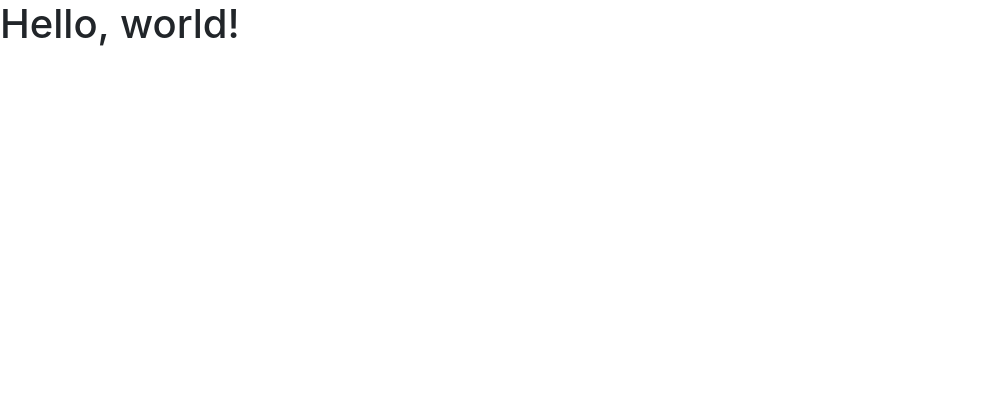
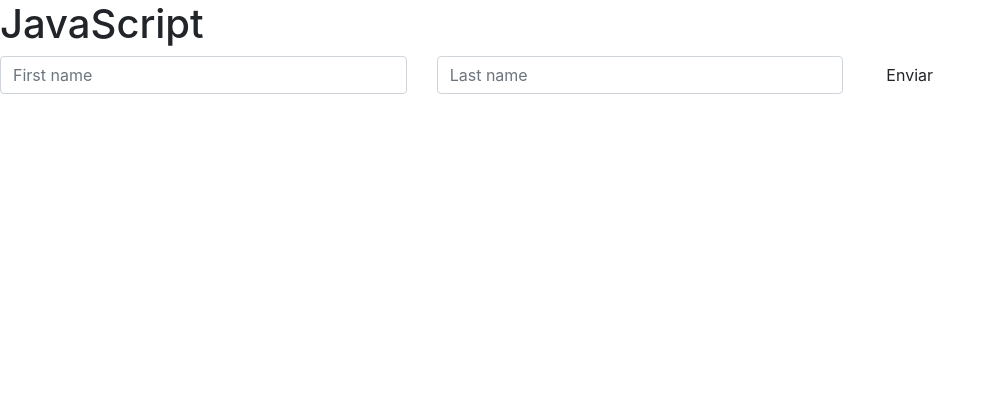
Before and after one commit to hernan1998/ClaseWeb-04-03-20, a plain HTML site: page index.html in a window 1280 px wide. Shown: the whole page, without its empty margins (0-996 px from the left). Drawn offline with nearby package versions, Linux system fonts and the light colour scheme; some packages are replaced by stand-ins of ours; a script that the page names is missing.

Commit message:
last update

```diff
--- a/index.html
+++ b/index.html
@@ -15,12 +15,43 @@
       integrity="sha384-Vkoo8x4CGsO3+Hhxv8T/Q5PaXtkKtu6ug5TOeNV6gBiFeWPGFN9MuhOf23Q9Ifjh"
       crossorigin="anonymous"
     />
+    <script src="https://cdn.jsdelivr.net/npm/sweetalert2@9"></script>
 
     <title>Hello, world!</title>
   </head>
   <body>
-    <h1>Hello, world!</h1>
+    <h1>JavaScript</h1>
 
+    <form>
+      <div class="row">
+        <div class="col">
+          <input
+            id="name"
+            type="text"
+            class="form-control"
+            placeholder="First name"
+          />
+        </div>
+        <div class="col">
+          <input
+            type="text"
+            id="lastname"
+            class="form-control"
+            placeholder="Last name"
+          />
+        </div>
+        <div class="col">
+          <input
+            type="button"
+            onclick="getName()"
+            class="from-control btn btn-black"
+            placeholder="Last Name"
+            value="Enviar"
+          />
+        </div>
+      </div>
+    </form>
+    <div id="loading" style="height: 300px; width: 200px;"></div>
     <!-- Optional JavaScript -->
     <!-- jQuery first, then Popper.js, then Bootstrap JS -->
     <script
@@ -38,5 +69,31 @@
       integrity="sha384-wfSDF2E50Y2D1uUdj0O3uMBJnjuUD4Ih7YwaYd1iqfktj0Uod8GCExl3Og8ifwB6"
       crossorigin="anonymous"
     ></script>
+
+    <script>
+      var numero = 10;
+      const apellido = "Private";
+      if (numero == 10) {
+        let bloque = "Numero 10";
+        var numero2 = "Numero 100";
+        //alert(bloque);
+      } else {
+        var numero2 = 10;
+      }
+      //alert(numero2);
+      function getName() {
+        var name = document.getElementById("name").value;
+        console.log(name);
+        var lastname = document.getElementById("lastname").value;
+        lastname = $("#lastname").val();
+        console.log(lastname);
+        var fullname = name + " " + lastname;
+        $("#loading").html('<img src="assets/animation.svg" >');
+        setTimeout(function() {
+          $("#loading").html("");
+          Swal.fire("Good job!", fullname, "success");
+        }, 500);
+      }
+    </script>
   </body>
 </html>
```
Also changed, not shown: assets/animation.svg (added).
